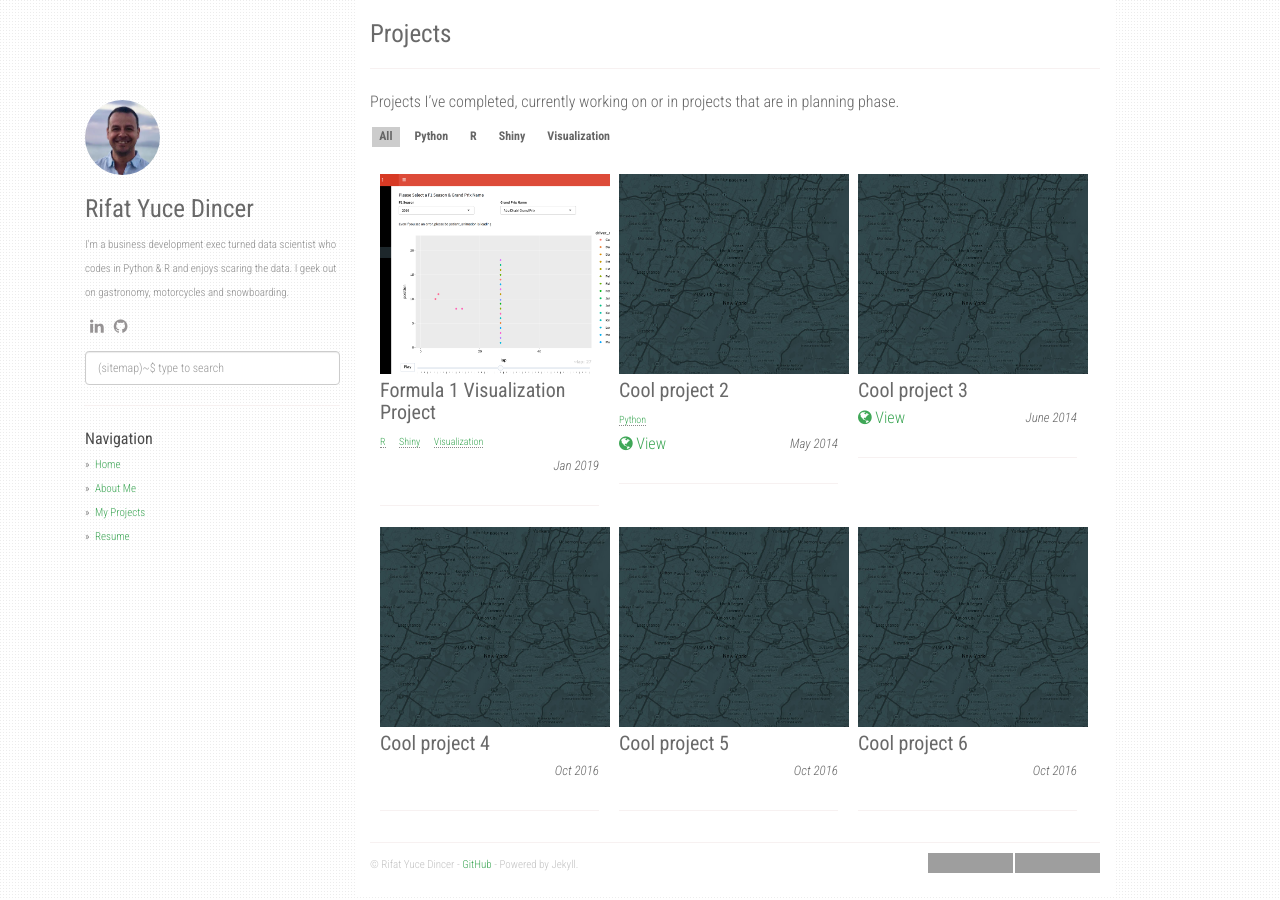
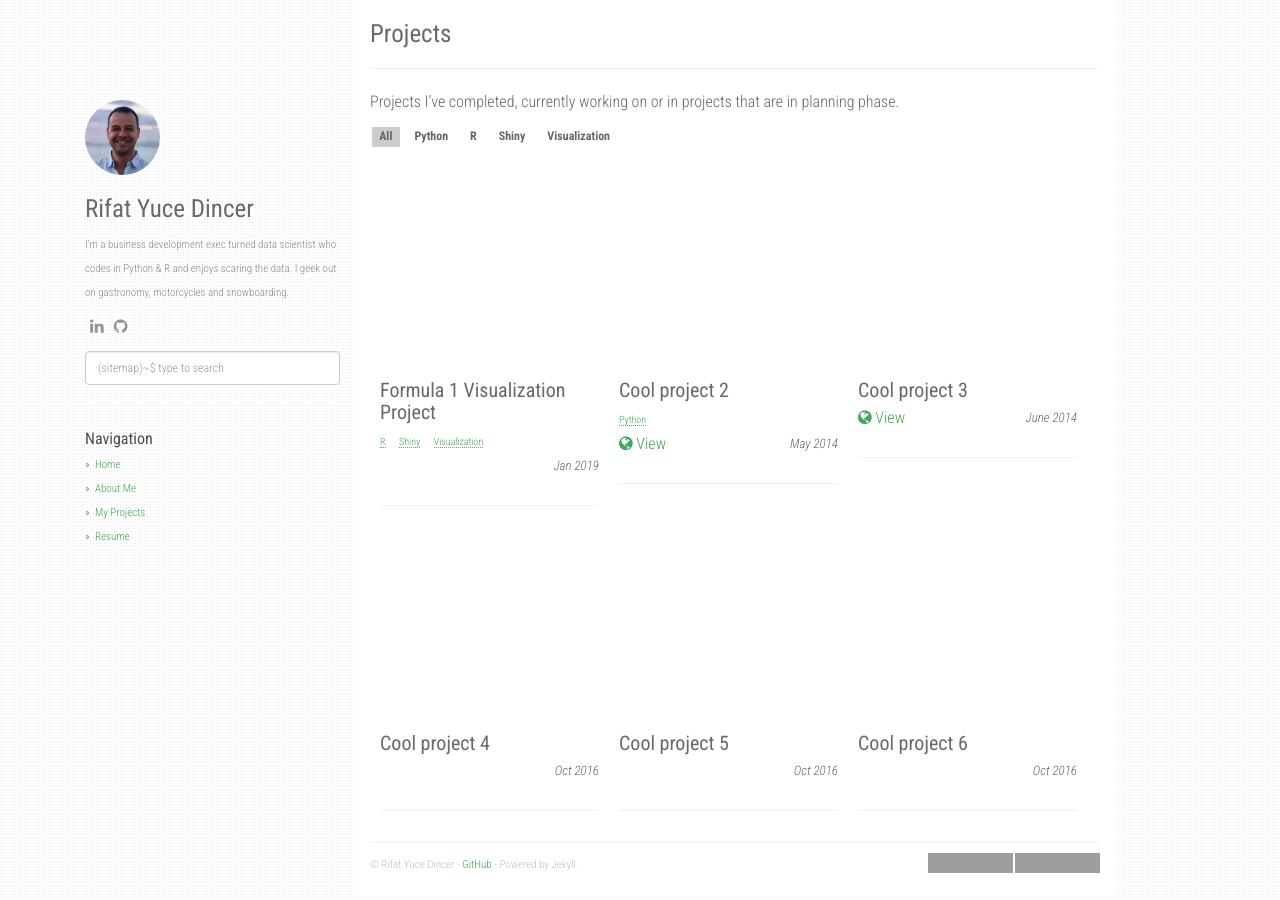
Before and after one commit to yucedincer/yucedincer.github.io, a Jekyll site: the page built from projects.md, in a window 1280 px wide. Built offline with Jekyll 4.4.1, drawn with Linux system fonts in a browser that asks for light colours; nearby versions of some CDN libraries; grey boxes are pictures that could not be loaded.

Commit message:
trying things

```diff
--- a/_layouts/project.html
+++ b/_layouts/project.html
@@ -16,7 +16,7 @@ layout: default
       {% assign p_slug_arr = p_slug | split:"," %}
       {% assign p_array = p_array | push: p_slug_arr  %}
     {% endfor %}
-
+<!-- : url('/static/projects/{{ i.image }}') -->
     <div class="projects">
       {% include project_tags.html %}
 
@@ -24,7 +24,7 @@ layout: default
       <div class="project-item project-outer" data-tags='{{ i.tags | jsonify | downcase }}'>
         <div class="project-inner">
           <a href="/static/projects/{{ i.image }}" class="thickbox">
-            <div class="project-img bordered" style="background-image: url('/static/projects/{{ i.image }}');"></div>
+            <div class="project-img bordered" style="background-image;"></div>
           </a>
           {% assign p_url = nil %}
           {% for pr in p_array %}
```
